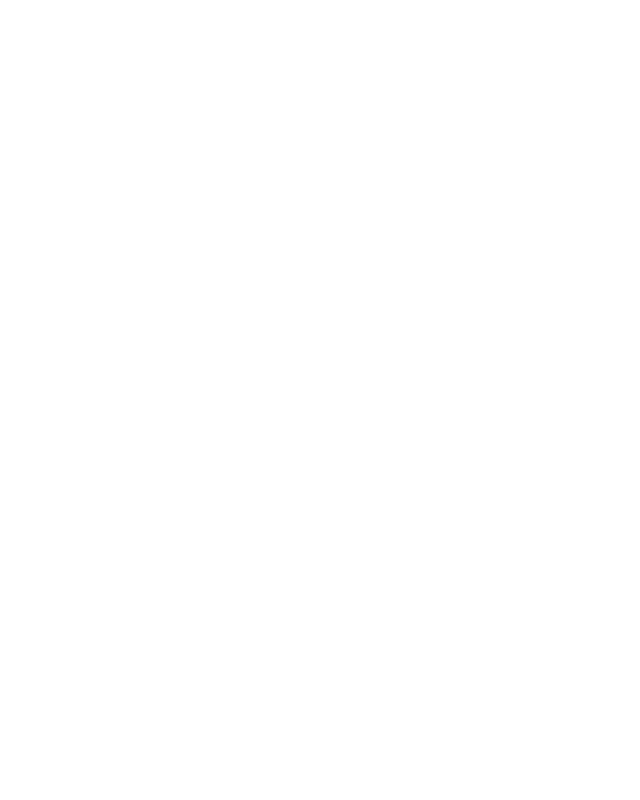
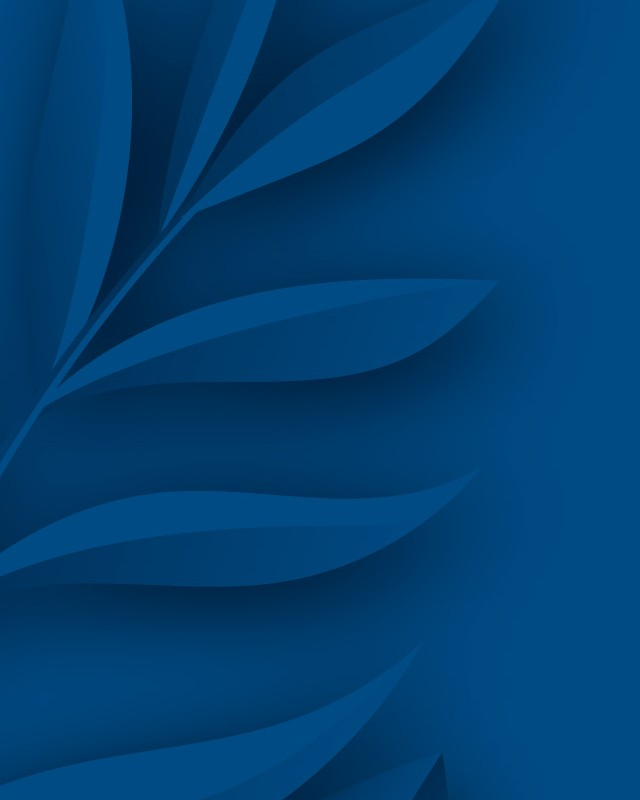
Before and after one commit to sankeshreddy/Angular, an Angular app in the folder random-card/: page / in a window 1280 px wide. Shown: the whole page, without its empty margins (0-640 px from the left). Built offline with nearby package versions, Linux system fonts and the light colour scheme.

Commit message:
Global stylesheet for entire application

```diff
--- a/random-card/src/styles.css
+++ b/random-card/src/styles.css
@@ -1 +1,18 @@
 /* You can add global styles to this file, and also import other style files */
+@import "~bootstrap/dist/css/bootstrap.min.css";
+
+/* for toast importing */
+@import "~ngx-toastr/toastr";
+
+/* reset */
+*,
+*::after,
+*::before {
+  padding: 0;
+  margin: 0;
+  box-sizing: border-box;
+}
+
+body {
+  background-image: url(./assets/background.jpg);
+}
```
